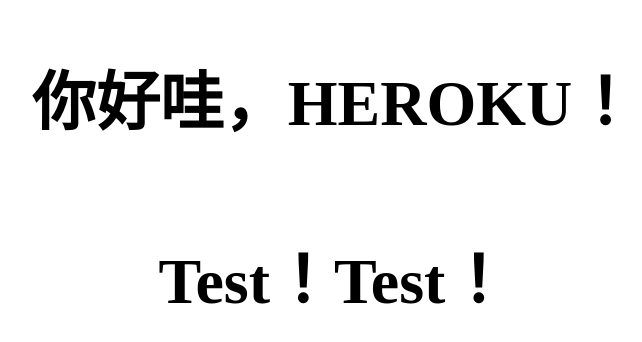
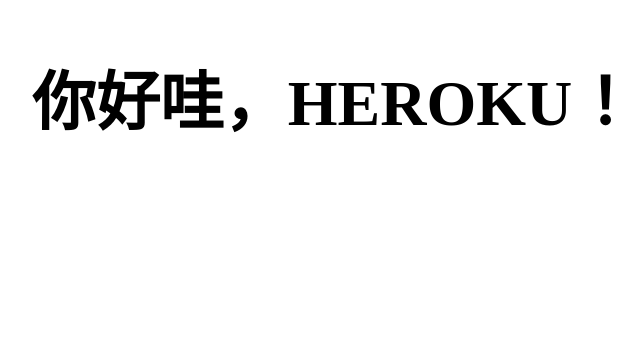
Before and after one commit to cbdyzj/hello-heroku-nodejs, a website: page static/index.html in a window 1280 px wide. Shown: the whole page, without its empty margins (306-948 px from the left). Drawn offline with Linux system fonts and the light colour scheme.

Commit message:
Update index.html

```diff
--- a/static/index.html
+++ b/static/index.html
@@ -21,7 +21,6 @@
 
 <body>
 <h1>你好哇，HEROKU！</h1>
-<h1>Test！Test！</h1>
 </body>
 
 </html>
```
